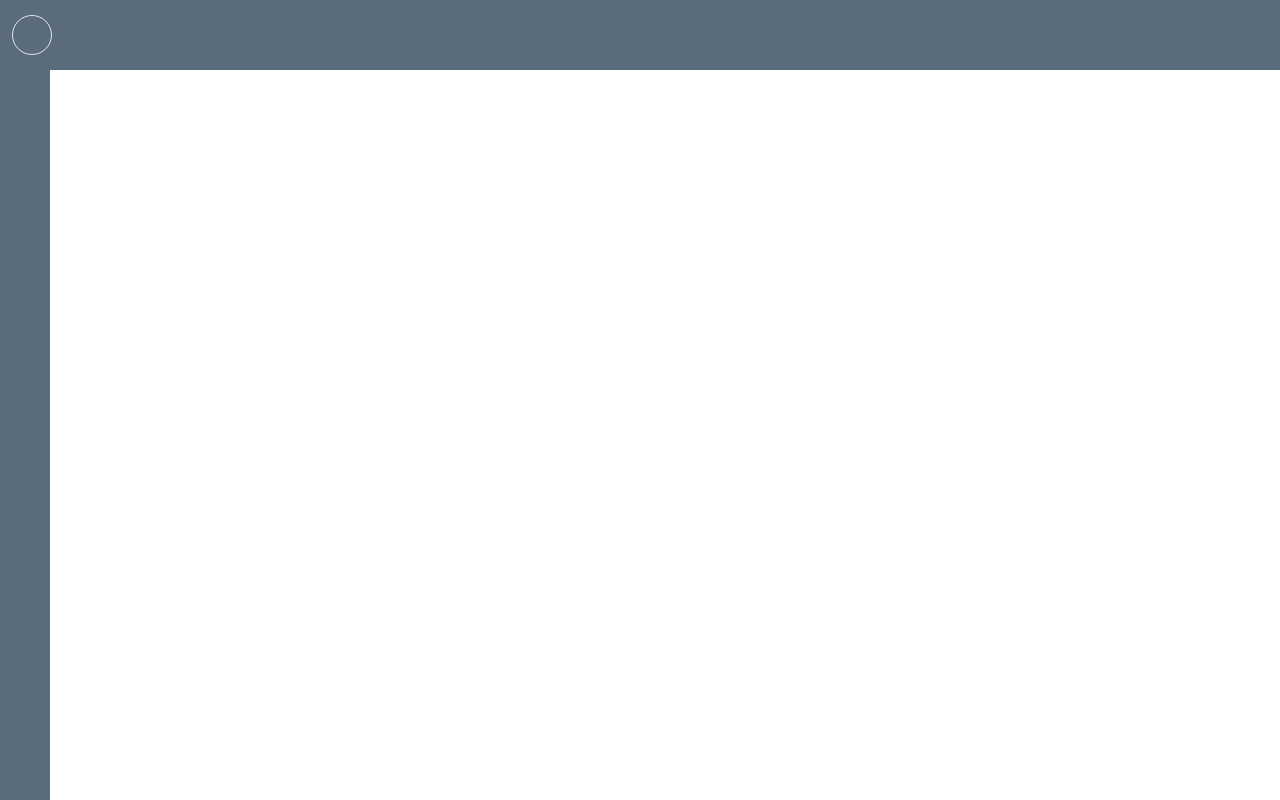
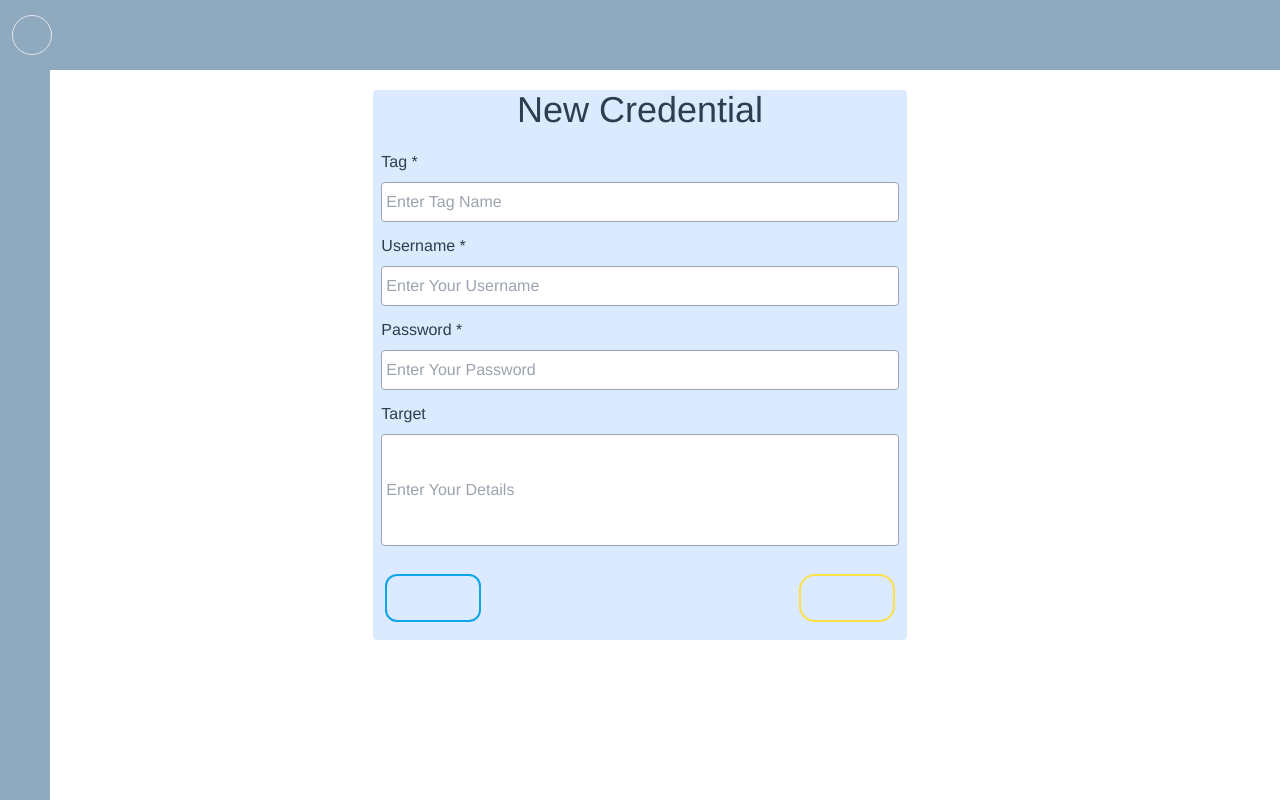
Before and after one commit to cristi988/pass-man, a Vue app: page /form in a window 1280 px wide. Built offline with nearby package versions, Linux system fonts and the light colour scheme.

Commit message:
designing home page buttons and form

```diff
--- a/src/components/CredentialForm.vue
+++ b/src/components/CredentialForm.vue
@@ -1,9 +1,36 @@
 <template>
-  <form action="">
-    <input type="text">Target
-    <input type="text">Username
-    <input type="text">Password
-    <input type="text">Tags
+  <form class="form bg-blue-100 w-5/12 mx-auto mt-5 rounded">
+    <h1 class="text-4xl">New Credential</h1>
+
+    <div class="mb-3 px-2 mt-5">
+      <label class="flex" >Tag *</label>
+      <input type="text" class=" rounded h-10 w-full mt-2 border border-gray-400 px-1" placeholder="Enter Tag Name">
+    </div>
+
+    <div class="mb-3 px-2">
+      <label class="flex">Username *</label>
+      <input class=" rounded h-10 w-full mt-2 border border-gray-400 px-1" placeholder="Enter Your Username">
+    </div>
+
+    <div class="mb-3 px-2">
+      <label class="flex">Password *</label>
+      <input class=" rounded h-10 w-full mt-2 border border-gray-400 px-1" placeholder="Enter Your Password">
+    </div>
+
+    <div class="mb-3 px-2">
+      <label class="flex">Target</label>
+      <input class=" rounded h-28 w-full mt-2 border border-gray-400 px-1"  placeholder="Enter Your Details">
+    </div>
+
+    <div class="flex justify-between px-3 mt-7">
+      <button class="border border-sky-500 border-2 rounded-xl text-2xl w-24 h-12 hover:bg-sky-500 hover:text-white">
+        <i class="bi bi-send"></i>
+      </button>
+      <button class="border border-yellow-300 border-2 text-2xl rounded-2xl w-24 h-12 hover:bg-yellow-300
+            hover:text-white">
+        <i class="bi bi-x-square"></i>
+      </button>
+    </div>
   </form>
 </template>
 
@@ -14,5 +41,7 @@ export default {
 </script>
 
 <style scoped>
-
+  .form {
+    height: 550px;
+  }
 </style>
--- a/src/components/CredentialsComponent.vue
+++ b/src/components/CredentialsComponent.vue
@@ -5,7 +5,11 @@
         <h2 class="text-4xl">Credentials</h2>
       </div>
       <div class="right ">
-        <button class="bg-indigo-600 h-12 w-12 rounded-full text-white text-4xl justify-center flex items-center "><i class="bi bi-plus"></i></button>
+        <router-link to="/form">
+          <button class="bg-indigo-400 h-12 w-12 rounded-full text-white text-4xl justify-center flex items-center ">
+            <i class="bi bi-plus"></i>
+          </button>
+        </router-link>
       </div>
     </div>
 
--- a/src/components/HomeComponent.vue
+++ b/src/components/HomeComponent.vue
@@ -1,30 +1,42 @@
 <template>
-  <div class="container">
-    <div class="flex">
-      <div class="border w-1/2">
+  <div class="container h-80 text-5xl">
+
+    <div class="flex bg-blue-400 w-7/12 mx-auto flex h-56 ">
+      <div class="border w-1/2 ">
         <router-link to="/credentials">
-          <button>Credentials<i class="bi bi-card-list"></i> </button>
+          <button class="pt-20 flex justify-evenly w-full">Credentials
+            <i class="bi bi-card-list "></i>
+          </button>
         </router-link>
       </div>
+
       <div class="border w-1/2">
         <router-link to="/cards">
-          <button>Cards<i class="bi bi-credit-card-2-front"></i></button>
+          <button class="pt-20 flex justify-evenly w-full">Cards
+            <i class="bi bi-credit-card-2-front"></i>
+          </button>
         </router-link>
       </div>
     </div>
 
-    <div class="flex">
+    <div class="flex bg-blue-400 w-7/12 mx-auto h-56">
       <div class="border w-1/2">
         <router-link to="/files">
-          <button> Files<i class="bi bi-folder2"></i></button>
+          <button class="pt-20 flex justify-evenly w-full"> Files
+            <i class="bi bi-folder2"></i>
+          </button>
         </router-link>
       </div>
+
       <div class="border w-1/2">
         <router-link to="/settings">
-          <button> Settings<i class="bi bi-gear"></i></button>
+          <button class="pt-20 flex justify-evenly w-full"> Settings
+            <i class="bi bi-gear"></i>
+          </button>
         </router-link>
       </div>
     </div>
+
   </div>
 </template>
 
@@ -37,5 +49,7 @@ export default {
 
 
 <style lang="scss" scoped>
-
+  .container {
+    color: #EFF2DC;
+  }
 </style>
--- a/src/components/LeftMenu.vue
+++ b/src/components/LeftMenu.vue
@@ -3,7 +3,7 @@
          <div class="flex flex-col items-start text-xl">
 
              <router-link to="/" class="w-full">
-                <button class="w-full btn px-2 py-2 flex justify-between flex-row hover:bg-slate-700">
+                <button class="w-full btn px-2 py-2 flex justify-between flex-row hover:bg-slate-700" >
                     Home<i class="bi bi-house"></i>
                 </button>
             </router-link>
@@ -38,7 +38,9 @@
               </button>
            </router-link>
 
-            <button class="w-full btn px-2 py-2 flex justify-between flex-row hover:bg-slate-700">Logout<i class="bi bi-box-arrow-right"></i></button>
+            <button class="w-full btn px-2 py-2 flex justify-between flex-row hover:bg-slate-700">
+              Logout<i class="bi bi-box-arrow-right"></i>
+            </button>
         </div>
     </div>
 </template>
@@ -60,7 +62,7 @@ export default {
         position: fixed;
         width:220px;
         color: #EFF2DC;
-        background-color: #5A6B7C;
+        background-color: #8FA9BF;
         top : 70px;
     }
 
@@ -72,3 +74,5 @@ export default {
         left: -170px;
     }
 </style>
+
+<!--#5A6B7C old background colour-->
--- a/src/components/NavBar.vue
+++ b/src/components/NavBar.vue
@@ -1,5 +1,5 @@
 <template>
-    <nav class="navbar w-full text-left flex items-center px-3 fixed ">
+    <nav class="navbar w-full text-left flex items-center px-3 fixed bg-">
       <button class="btn w-10 h-10 text-2xl border rounded-full p-1" v-on:click="toggleLeftMenu()"><i class="bi bi-list"></i></button>
     </nav>
 </template>
@@ -18,7 +18,7 @@ export default {
 
 <style lang="scss" scoped>
     .navbar {
-        background-color: #5A6B7C;
+        background-color: #8FA9BF;
         min-height: 70px;
         color: #EFF2DC;
         z-index: 999;
--- a/src/router/index.js
+++ b/src/router/index.js
@@ -7,6 +7,7 @@ import FilesComponent from '../components/FilesComponent.vue';
 import SettingsComponent from '../components/SettingsComponent.vue';
 import ContactsComponent from "@/components/ContactsComponent";
 import CredentialComponent from "@/components/CredentialComponent";
+import CredentialForm from "@/components/CredentialForm";
 
 
 Vue.use(VueRouter)
@@ -33,7 +34,10 @@ const routes = [
     ]
   },
 
-
+  {
+    path  : '/form',
+    component: CredentialForm,
+  },
 
   {
     path : '/cards',
```
Also changed, not shown: Shortcuts.txt (added).
